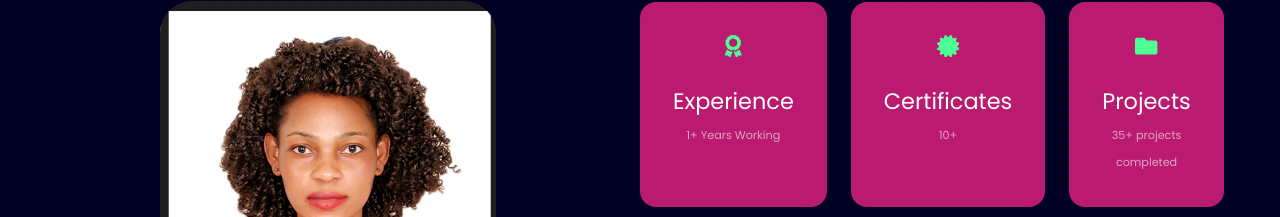
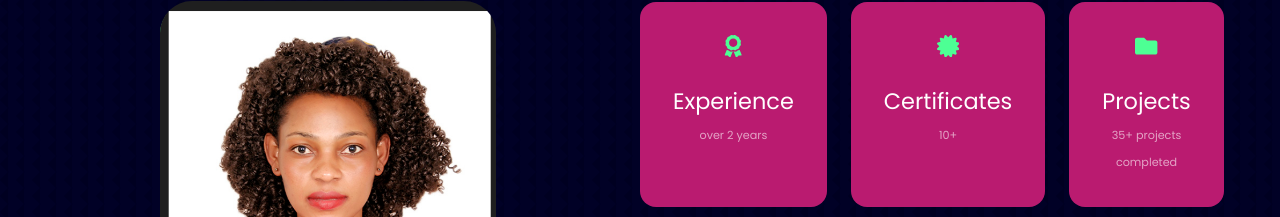
Before and after one commit to Tumworobere/Annah-s-Portfolio, a React (Create React App) app: page / in a window 1280 px wide. Shown: the part 260-477 px from the top of the page. Built offline with nearby package versions, Linux system fonts and the light colour scheme.

Commit message:
Update the About page

```diff
--- a/src/components/about/About.jsx
+++ b/src/components/about/About.jsx
@@ -20,7 +20,7 @@ const About = () => {
             <article className="about_card">
               <FaAward className="about_icon" />
               <h5>Experience</h5>
-              <small>1+ Years Working</small>
+              <small>over 2 years</small>
             </article>
             <article className="about_card">
               <FaCertificate className="about_icon" />
```
